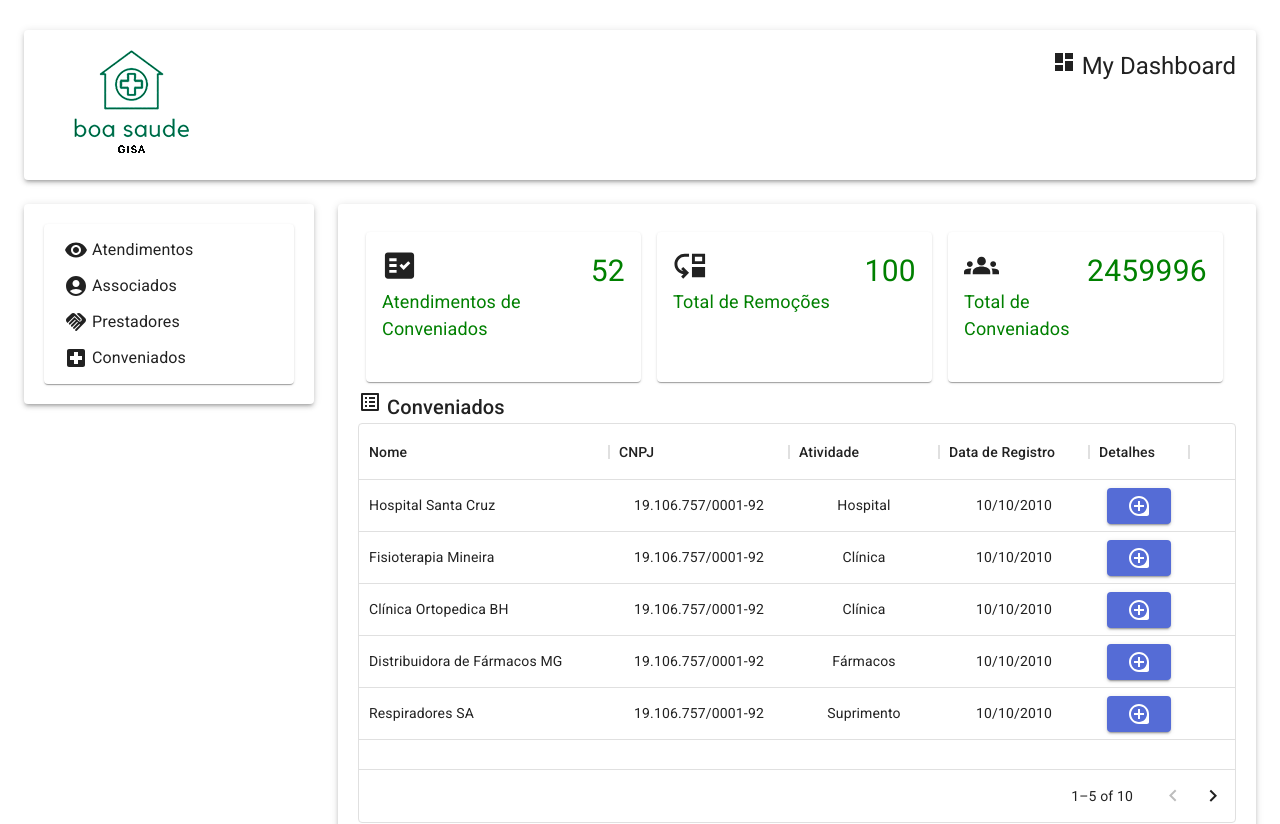
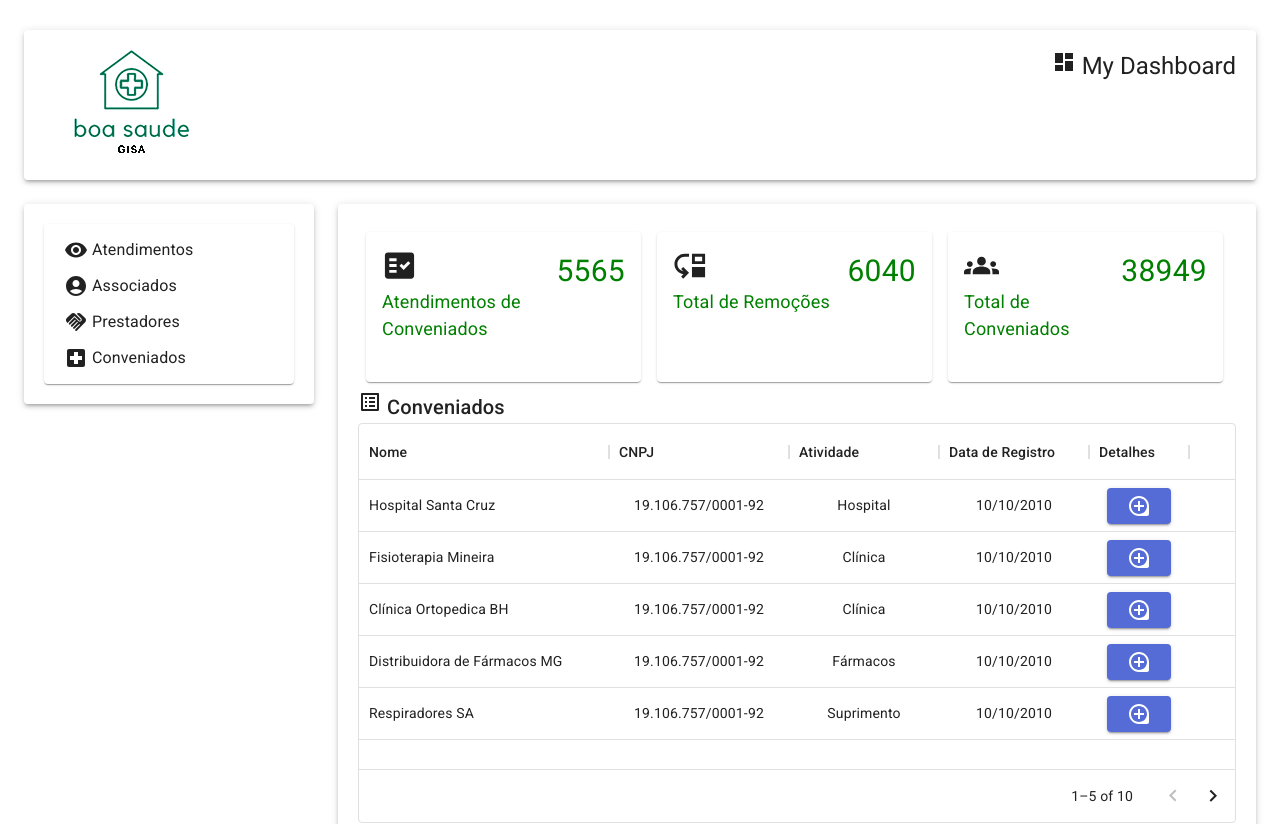
Before and after one commit to andrealoisio/tcc-draft, a React (Create React App) app in the folder apps/gisa-ui/: page /form in a window 1280 px wide. Shown: the top 824 px of the page. Built offline with nearby package versions, Linux system fonts and the light colour scheme.

Commit message:
Utilizando props com Cards

```diff
--- a/apps/gisa-ui/src/components/Conveniados/AtendimentosCard.js
+++ b/apps/gisa-ui/src/components/Conveniados/AtendimentosCard.js
@@ -4,13 +4,13 @@ import CardContent from '@mui/material/CardContent';
 import Typography from '@mui/material/Typography';
 import FactCheckIcon from '@mui/icons-material/FactCheck';
 
-export default function BasicCard() {
+export default function BasicCard(props) {
   return (
     <Card sx={{ minWidth: 275,margin: 1, height: 150, maxWidth: 275 }}>
       <CardContent>
         <FactCheckIcon  fontSize="large" />
         <Typography sx={{ mb: 1.5, float: "right", fontSize: 30}} color="green">
-          52
+          {props.totalAtendimentos}
         </Typography>
         <Typography sx={{ mb: 1.5, fontSize: 18}} color="green">
           Atendimentos de Conveniados
--- a/apps/gisa-ui/src/components/Conveniados/ConveniadoForm.js
+++ b/apps/gisa-ui/src/components/Conveniados/ConveniadoForm.js
@@ -78,12 +78,13 @@ export default function ConveniadoForm() {
   //       setRows(resp)
   //     })
   // }, [])
+
   return (
     <div className="App">
       <div className={classes.card}>
-          <AtendimentosCard />
-          <RemocaoCards />
-          <TotalConveniadoCard />
+          <AtendimentosCard totalAtendimentos={'5565'}/>
+          <RemocaoCards totalRemocao={'6040'}/>
+          <TotalConveniadoCard totalConveniado={'38949'}/>
       </div>
       <div>
         <Typography variant="h6">
--- a/apps/gisa-ui/src/components/Conveniados/RemocaoCards.js
+++ b/apps/gisa-ui/src/components/Conveniados/RemocaoCards.js
@@ -4,13 +4,13 @@ import CardContent from '@mui/material/CardContent';
 import Typography from '@mui/material/Typography';
 import MoveDownIcon from '@mui/icons-material/MoveDown';
 
-export default function BasicCard() {
+export default function BasicCard(props) {
   return (
     <Card sx={{ minWidth: 275,margin: 1, height: 150, maxWidth: 275 }}>
       <CardContent>
         <MoveDownIcon  fontSize="large" />
         <Typography sx={{ mb: 1.5, float: "right", fontSize: 30}} color="green">
-          100
+          {props.totalRemocao}
         </Typography>
         <Typography sx={{ mb: 1.5, fontSize: 18}} color="green">
           Total de Remoções
--- a/apps/gisa-ui/src/components/Conveniados/TotalConveniadoCard.js
+++ b/apps/gisa-ui/src/components/Conveniados/TotalConveniadoCard.js
@@ -4,13 +4,13 @@ import CardContent from '@mui/material/CardContent';
 import Typography from '@mui/material/Typography';
 import GroupsIcon from '@mui/icons-material/Groups';
 
-export default function BasicCard() {
+export default function BasicCard(props) {
   return (
     <Card sx={{ minWidth: 275,margin: 1, height: 150, maxWidth: 275 }}>
       <CardContent>
         <GroupsIcon  fontSize="large" />
         <Typography sx={{ mb: 1.5, float: "right", fontSize: 30}} color="green">
-          2459996
+          {props.totalConveniado}
         </Typography>
         <Typography sx={{ mb: 1.5, fontSize: 18}} color="green">
           Total de Conveniados
```
